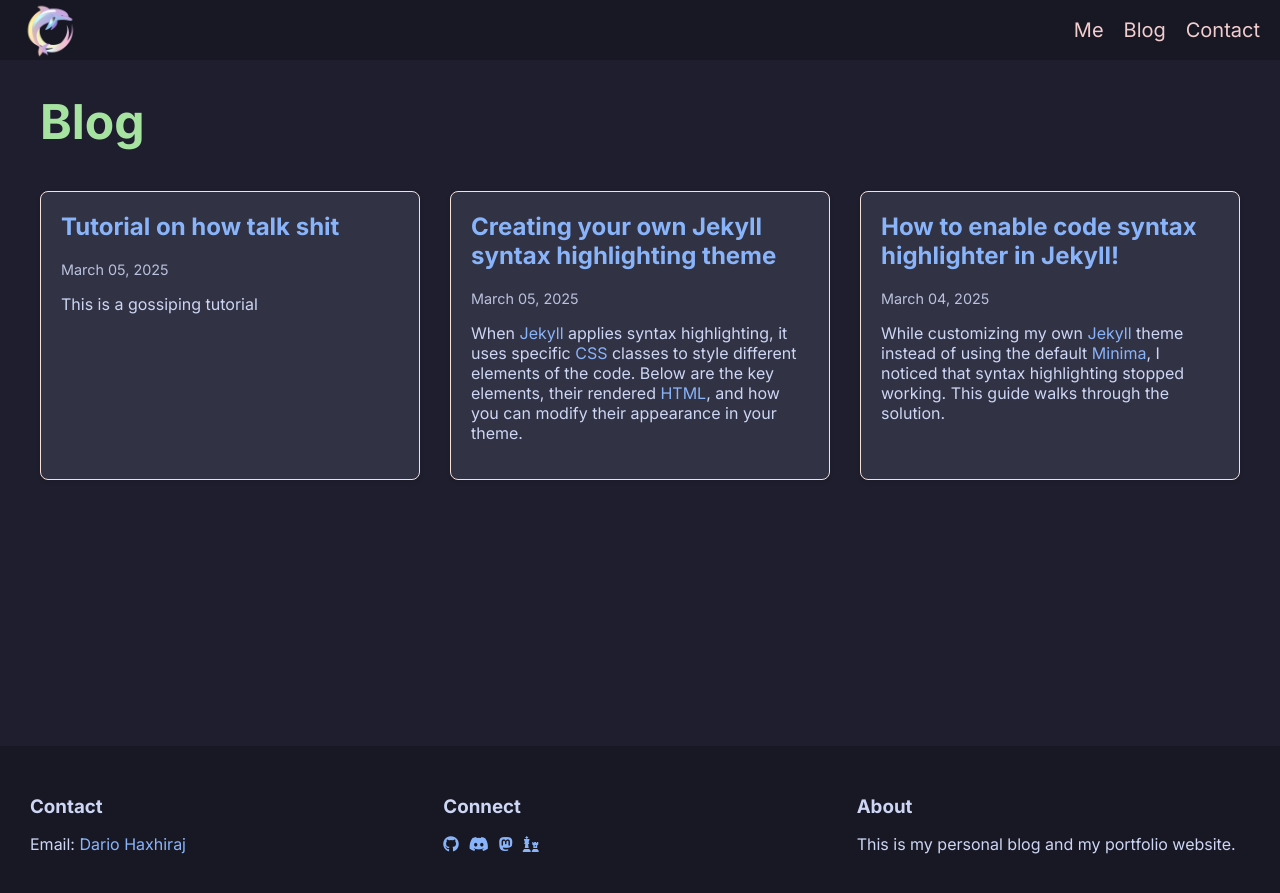
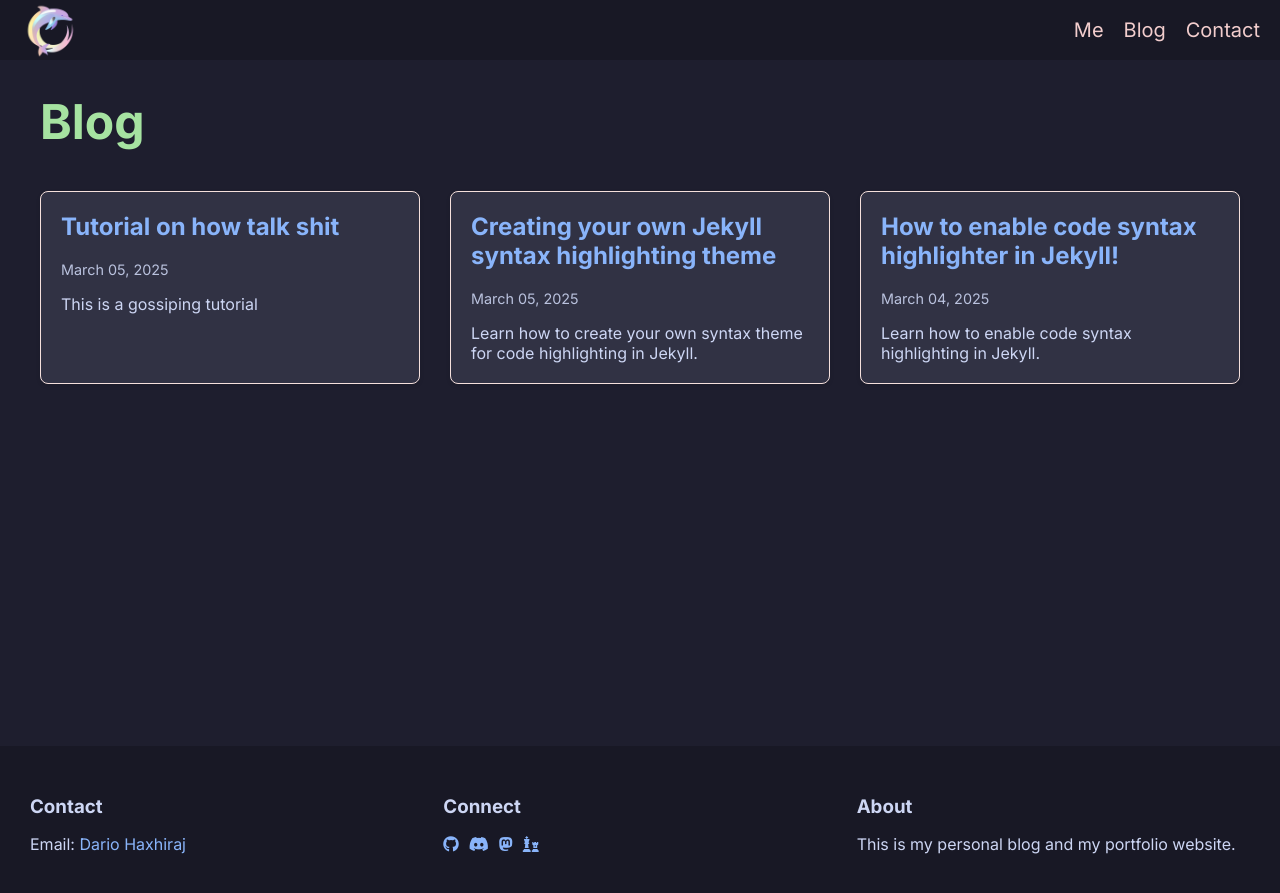
Before and after one commit to low-perry/dario_blog, a Jekyll site: the page built from blog.markdown, in a window 1280 px wide. Shown: the top 893 px of the page. Built offline with Jekyll 4.4.1, drawn with Linux system fonts in a browser that asks for light colours.

Commit message:
Change post-card tag to article for semantic html purposes, Add excerpt in the the front matter

```diff
--- a/_layouts/blog.html
+++ b/_layouts/blog.html
@@ -7,10 +7,10 @@ layout: main
 
 <div class="posts">
     {% for post in site.posts %}
-        <div class="post-card">
+        <article class="post-card">
             <h2><a href="{{ post.url | relative_url }}">{{ post.title }}</a></h2>
             <p class="post-date">{{ post.date | date: "%B %d, %Y" }}</p>
             <p class="post-excerpt">{{ post.excerpt }}</p>
-        </div>
+        </article>
     {% endfor %}
 </div>
--- a/_posts/2025-03-04-how-to-enable-syntax-highlighter-in-jekyll.markdown
+++ b/_posts/2025-03-04-how-to-enable-syntax-highlighter-in-jekyll.markdown
@@ -3,6 +3,7 @@ layout: page
 title:  "How to enable code syntax highlighter in Jekyll!"
 date:   2025-03-04 18:13:33 +0100
 categories: jekyll tutorial
+excerpt: "Learn how to enable code syntax highlighting in Jekyll."
 permalink: /blog/:title
 ---
 
--- a/_posts/2025-03-05-tutorial-how-to-create-your-own-syntax-theme.markdown
+++ b/_posts/2025-03-05-tutorial-how-to-create-your-own-syntax-theme.markdown
@@ -3,6 +3,7 @@ layout: page
 title:  "Creating your own Jekyll syntax highlighting theme"
 date: 2025-03-05 17:45:33 +0100
 categories: jekyll tutorial
+excerpt: "Learn how to create your own syntax theme for code highlighting in Jekyll."
 permalink: /blog/:title
 ---
 
```
